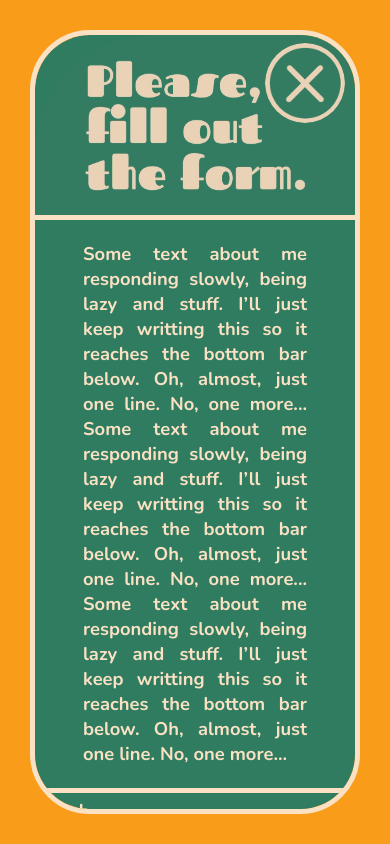
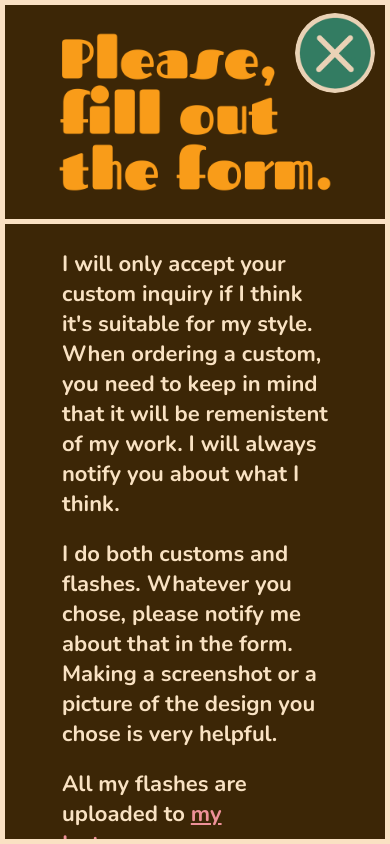
Before and after one commit to TerioDev/teriotats, a plain HTML site: page index.html in a window 390 px wide. Both pictures are taken after a click on the element 195 px from the left and 80 px from the top of the page. Drawn offline with nearby package versions, Linux system fonts and the light colour scheme; grey boxes are pictures that could not be loaded; a web font is replaced by a local one.

Commit message:
booking window redesign

```diff
--- a/index.html
+++ b/index.html
@@ -38,6 +38,8 @@
 </head>
 
 <body>
+    <!-- FULL PAGE SHADOW FOR ANIMATION -->
+    <div class="shadow"></div>
 
     <!-- BOOKING WINDOW -->
     <div class="grid"></div>
@@ -50,14 +52,13 @@
             <div class="x"><img src="design/x.png"></div>
 
             <div class="info">
-                <div class="info-header"><img src="img/fill.jpg"></div>
-                <div class="info-content">
-                    <div class="content1">Some text about me responding slowly, being lazy and stuff. I’ll just keep
-                        writting this so it reaches the bottom bar below. Oh, almost, just one line. No, one more...
-                        Some text about me responding slowly, being lazy and stuff. I’ll just keep writting this so it
-                        reaches the bottom bar below. Oh, almost, just one line. No, one more... Some text about me
-                        responding slowly, being lazy and stuff. I’ll just keep writting this so it reaches the bottom
-                        bar below. Oh, almost, just one line. No, one more... </div>
+                <div class="info-header"><img src="design/fill-the-form-img.png"></div>
+                <div id="info-content">
+                    <div class="info-content-line">I will only accept your custom inquiry if I think it's suitable for my style. When ordering a custom, you need to keep in mind that it will be remenistent of my work. I will always notify you about what I think.</div>
+                    <div class="info-content-line">I do both customs and flashes. Whatever you chose, please notify me about that in the form. Making a screenshot or a picture of the design you chose is very helpful.</div>
+                    <div class="info-content-line">All my flashes are uploaded to <a href="https://www.instagram.com/teriotats/">my Instagram</a>.</div>
+                    <div class="info-content-line">Replying to messages is time consuming, so please be patient with me. If you want a custom tattoo I will send you a link to track my orders so you can see how the works is going.</div>
+                    <div class="info-content-line">Before sending a booking request check the <a href="#">rules</a>. Applying is synonymous with accepting them.</div>
                 </div>
             </div>
 
--- a/scripts/index.js
+++ b/scripts/index.js
@@ -17,11 +17,13 @@ view1.fromTo(".navigation", {y: -160}, {y:0, duration: 1.5, ease: "elastic.out(0
 $(".book-button").on("click",function(){
     var book = gsap.timeline({});
 
+    book.to(".book-overlay", {opacity: 1, duration: 0}, 0)
+    book.to(".book-wrapper", {opacity: 1, duration: 0}, 0)
     book.to(".book-wrapper", {zIndex: 2, duration: 0}, 0)
-    book.to(".book-overlay", {opacity: 1, duration: 0.5}, 0)
-    book.to(".book-wrapper", {opacity: 1, duration: 0.5}, 0)
-    book.fromTo(".book-window", {scaleX:0.4, scaleY:0.4}, {scaleX:1, scaleY:1, duration: 0.5, ease: "elastic.out(0.8, 1.4)"}, 0)
-    book.fromTo(".x", {opacity: 0}, {opacity:1, duration: 0.6, ease: "power2.out"}, 0.5)
+    book.to(".shadow", {zIndex: 1, duration: 0}, 0)
+    book.fromTo(".book-window", {y: "-100vh"}, {y:0, duration: 1.5, ease: "power3.out"}, 0)
+    book.to(".shadow", {opacity: 1, duration: 1.2, ease: "power3.out"}, 0.3)
+    book.fromTo(".x", {opacity: 0}, {opacity:1, duration: 0.6, ease: "power3.out"}, 1.2)
 });
 
 // CLOSE BOOK WINDOW
@@ -29,43 +31,41 @@ $(".book-button").on("click",function(){
 $(".x").on("click",function(){
     var x = gsap.timeline({});
 
-    x.to(".book-wrapper", {opacity: 0, duration: 0.3}, 0)
-    x.fromTo(".book-window", {scaleX:1}, {scaleX:0.95, scaleY:0.95, duration: 0.3}, 0)
-    x.to(".book-overlay", {opacity: 0, duration: 0.3}, 0.3)
-    x.to(".book-window", {borderRadius: "60px"}, 0)
-    x.to(".info", {borderTopLeftRadius: "55px", borderBottomLeftRadius: "55px", duration: 0.3}, 0)
-    x.to(".form", {borderBottomRightRadius: "55px", borderTopRightRadius: "55px", duration: 0.3}, 0)
-    x.to(".book-wrapper", {zIndex: 0, duration: 0}, 0.3)
+    x.to(".book-overlay", {opacity: 0, duration: 0}, 0)
+    x.fromTo(".book-window", {y:0}, {y: "-100vh", duration: 0.6, ease: "power3.out"}, 0)
+    x.to(".shadow", {opacity: 0, duration: 0.5, ease: "power3.out"}, 0.1)
+    x.to(".book-wrapper", {zIndex: 0, duration: 0}, 0.6)
+    x.to(".shadow", {zIndex: 0, duration: 0}, 0.6)
 });
 
-$(".x").on("click",function(){
+/* $(".x").on("click",function(){
     $(".info").animate({
         scrollTop: 0
     }, 1000, 'swing');
-});
+}); */
 
 // EXPAND TIMELINE
-var expand = gsap.timeline({});
+/* var expand = gsap.timeline({});
 
-expand.to(".book-window", {border: 0, borderRadius: 0, duration: 0.5, width: "100vw", height: "100vh", margin: 0, padding: 0, bottom: 0}, 0)
+expand.to(".book-window", {}, 0)
 expand.to(".info", {borderRadius: 0}, 0)
-expand.to(".form", {borderRadius: 0}, 0)
+expand.to(".form", {borderRadius: 0}, 0) */
 
 // EXPAND BOOK WINDOW
 // media query
-const outputElement = document.getElementById("info");
+/* const outputElement = document.getElementById("info"); */
 
 // for less than x px
-const smallDevice = window.matchMedia("(min-width: 800px)");
+/* const smallDevice = window.matchMedia("(min-width: 800px)");
 
-smallDevice.addListener(handleDeviceChange);
+smallDevice.addListener(handleDeviceChange); */
 
 // state variables
-let left = true;
-let right = true;
+/* let left = true;
+let right = true; */
 
 // expand functions
-function handleDeviceChange(e) {
+/* function handleDeviceChange(e) {
   if (e.matches) {
     ScrollTrigger.create({
         scroller: '.info',
@@ -104,6 +104,7 @@ function checkLeft() {
 
     if (left == true && right == true) {
         console.log("playing");
+
         expand.reverse();
     }
 }
@@ -113,9 +114,10 @@ function checkRight() {
 
     if (left == true && right == true) {
         console.log("playing");
+
         expand.reverse();
     }
-}
+} */
 
 // Run it initially
-handleDeviceChange(smallDevice);
+/* handleDeviceChange(smallDevice); */
--- a/styles/index.css
+++ b/styles/index.css
@@ -1,5 +1,18 @@
+/* GLOBAL PROPERTIES */
+
 * {
     box-sizing: border-box;
+}
+
+::-moz-selection {
+    /* Code for Firefox */
+    color: #f9e2c3;
+    background: #e34e6e;
+}
+
+::selection {
+    color: #f9e2c3;
+    background: #e34e6e;
 }
 
 body {
@@ -7,6 +20,47 @@ body {
     margin: 0;
     width: 100%;
     height: 100%;
+    color: #f9e2c3;
+    font-family: 'Nunito';
+    font-style: normal;
+}
+
+a {
+    -o-transition:.5s;
+    -ms-transition:.5s;
+    -moz-transition:.5s;
+    -webkit-transition:.5s;
+    transition:.5s;
+}
+
+a:link {
+    /* unvisited link */
+    color: #ee9199;
+    text-decoration: underline;
+}
+
+
+a:visited {
+    /* visited link */
+    text-decoration: none;
+    color: #ee9199;
+    text-decoration: underline;
+}
+
+
+a:hover {
+    /* mouse over link */
+    color: #ee9199;
+    text-decoration: underline;
+    font-style: italic;
+}
+
+
+a:active {
+    /* selected link */
+    color: #ee9199;
+    text-decoration: underline;
+    font-style: italic;
 }
 
 /* TYPOGRAPHY */
@@ -34,7 +88,7 @@ body {
 .grid {
     background-image: url("../design/sq.png");
     background-size: cover;
-    background-position: center;
+    background-position: center top;
 
     position: absolute;
     width: 100%;
@@ -151,6 +205,17 @@ body {
 
 /* BOOK WINDOW */
 
+.shadow {
+    top: 0;
+    left: 0;
+    position: fixed;
+    z-index: 0;
+    opacity: 0;
+    width: 100%;
+    height: 100%;
+    background-color: rgba(213, 130, 13, 0.6);
+}
+
 .fixed {
     position: fixed;
     top: 0;
@@ -162,7 +227,6 @@ body {
     left: 0;
     width: 100%;
     height: 100%;
-    background-color: #F89C19;
     z-index: -1;
     opacity: 0;
 
@@ -174,16 +238,11 @@ body {
     align-content: center;
 }
 
-.info-content {
+#info-content {
     width: 70%;
     height: 100%;
     margin-top: calc(100% / 15);
     padding-bottom: calc(100% / 15);
-    text-align: justify;
-    color: #FAE1C3;
-    font-family: 'Nunito';
-    font-style: normal;
-    font-weight: 900;
 }
 
 .content1 {
@@ -194,9 +253,8 @@ body {
 
 .book-window {
     background-color: #FAE1C3;
-    width: calc(100% - 60px);
-    height: calc(100% - 60px);
-    border-radius: 60px;
+    width: 100%;
+    height: 100%;
     border: 5px solid #FAE1C3;
     position: relative;
 
@@ -207,9 +265,7 @@ body {
 }
 
 .info {
-    background-color: #2F7C60;
-    border-top-left-radius: 55px;
-    border-bottom-left-radius: 55px;
+    background-color: #3C2606;
     display: flex;
     flex-direction: column;
     flex-wrap: nowrap;
@@ -230,7 +286,7 @@ body {
     font-style: normal;
     font-weight: 900;
     font-size: 128px;
-    color: #FAE1C3;
+    width: 100%;
 
     border-bottom: 5px solid #FAE1C3;
 
@@ -243,19 +299,24 @@ body {
 }
 
 .info-header img {
-    max-width: 100%;
-    border-top-left-radius: 120px;
+    width: 100%;
+}
+
+.info-content-line {
+    font-weight: 700;
+    font-size: 22px;
+    padding-top: 20px;
+}
+
+.info-content-line:first-child {
+    padding-top: 0;
 }
 
 .form {
-    background-color: #2F7C60;
-    border-top-right-radius: 55px;
-    border-bottom-right-radius: 55px;
+    background-color: #3C2606;
     position: relative;
-    color: #FAE1C3;
     font-size: 30px;
     overflow-y: scroll;
-    font-family: Nunito;
 }
 
 .x {
@@ -330,6 +391,7 @@ body {
 }
 
 @media only screen and (max-height: 650px) {
+
     /* change typography container to flex to add more elements for smaller screens */
     .typography {
         width: 100%;
@@ -368,6 +430,7 @@ body {
         max-height: 100%;
         width: auto;
     }
+
     .typography-overlay img {
         width: auto;
     }
@@ -411,29 +474,15 @@ body {
 
     /* overflow and border radius change */
     .form {
-        background-color: #2F7C60;
-        border-top-left-radius: 0px;
-        border-top-right-radius: 0px;
-        border-bottom-left-radius: 55px;
-        border-bottom-right-radius: 55px;
-        color: #FAE1C3;
         font-size: 30px;
         overflow-y: unset;
         width: 100%;
-        font-family: Nunito;
     }
 
     /* overflow and border radius change */
     .info {
-        border-top-right-radius: 55px;
-        border-bottom-left-radius: 0;
         overflow-y: initial;
         border-bottom: 5px solid #FAE1C3;
-    }
-
-    /* border radius change */
-    .info-header {
-        border-top-right-radius: 55px;
     }
 
     /* remove a margin unnecesary for mobile */
```
Also changed, not shown: design/fill-the-form-img.png (added).
